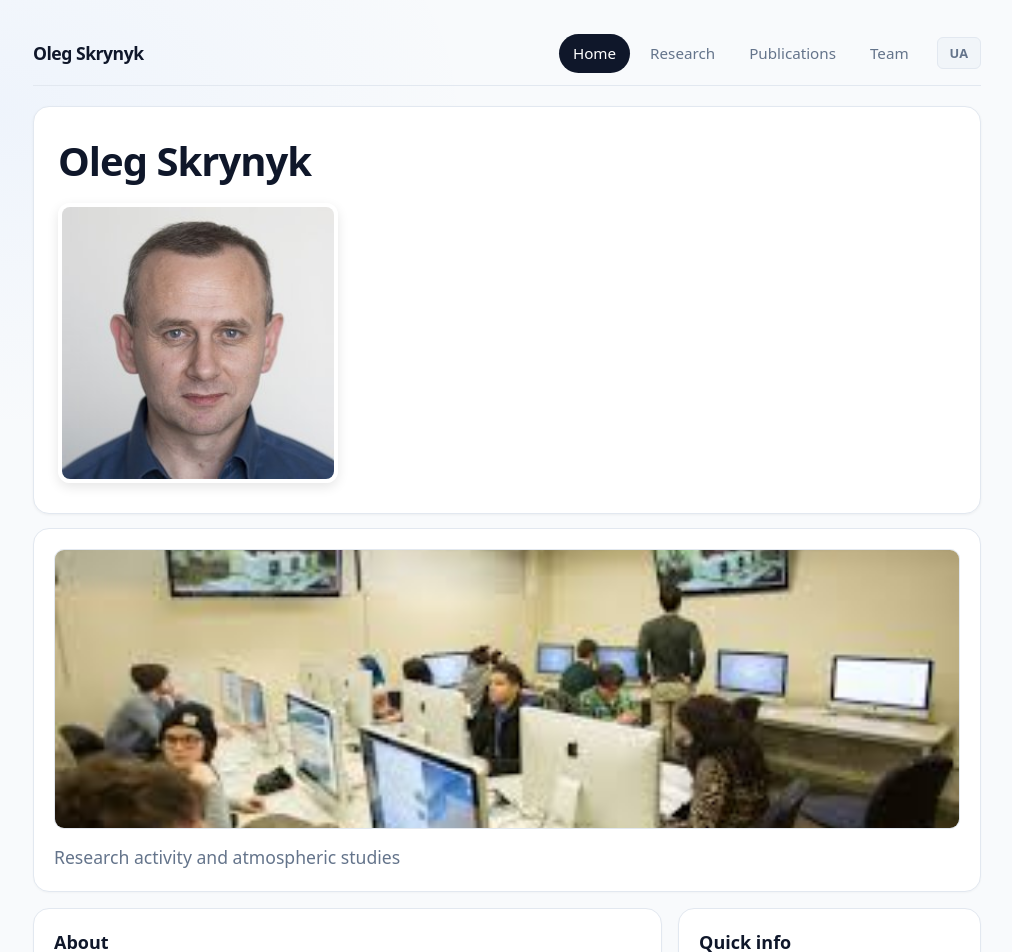
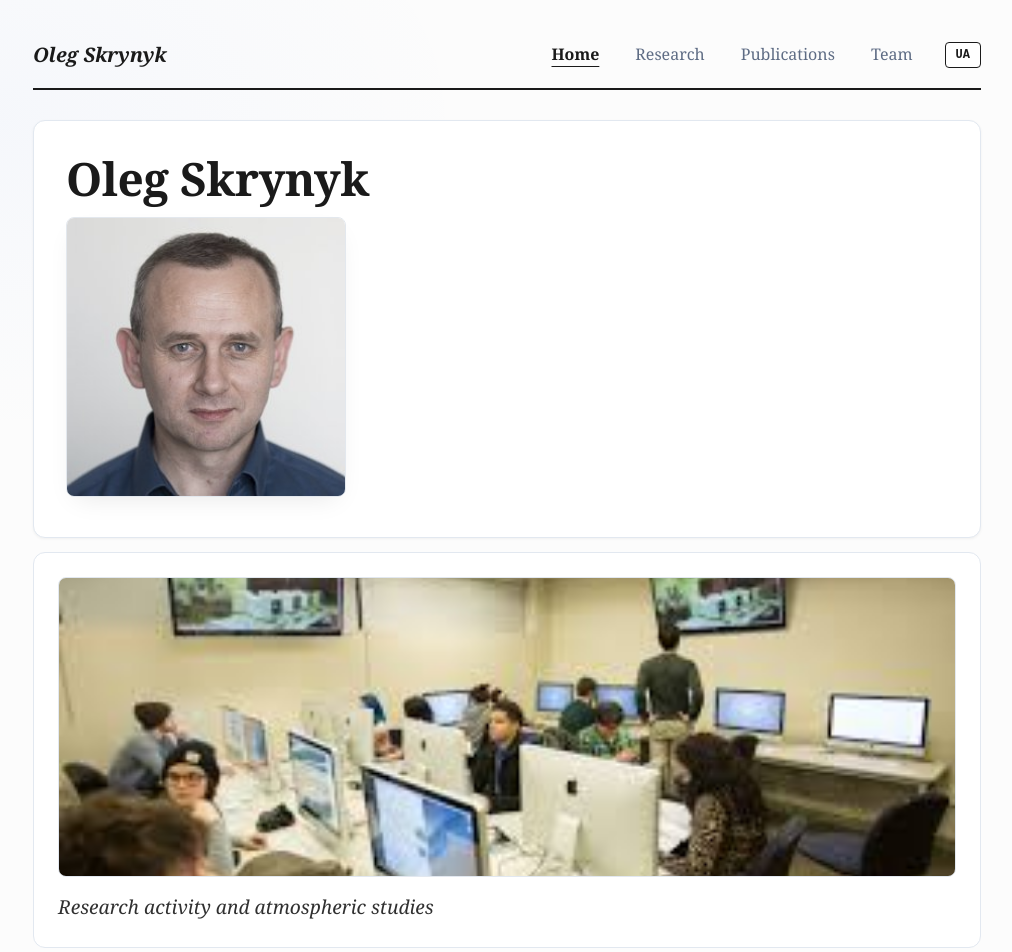
Before and after one commit to olegbach9-webdev/father-website-mvp, a React (Vite) app: page / in a window 1280 px wide. Shown: the top 952 px of the page, without its empty margins (133-1145 px from the left). Built offline with nearby package versions, Linux system fonts and the light colour scheme; no server answers.

Commit message:
ui fixes

```diff
--- a/index.html
+++ b/index.html
@@ -2,7 +2,7 @@
 <html lang="en">
   <head>
     <meta charset="UTF-8" />
-    <link rel="icon" type="image/svg+xml" href="/vite.svg" />
+    <link rel="icon" type="image/svg+xml" href="/logo1.svg" /> <!-- vite.svg -->
     <meta name="viewport" content="width=device-width, initial-scale=1.0" />
     <title>father-website-mvp</title>
   </head>
--- a/src/styles.css
+++ b/src/styles.css
@@ -1,12 +1,12 @@
 :root {
   /* Світла палітра */
-  --bg: #f8fafc;           /* Світло-сірий фон */
-  --card: #ffffff;         /* Чисто білі картки */
-  --stroke: #e2e8f0;       /* Тонкі межі */
-  --text: #0f172a;         /* Глибокий темно-синій для тексту */
-  --muted: #64748b;        /* Приглушений колір для другорядного тексту */
-  --accent: #3b82f6;       /* Акцентний синій колір */
-  --radius: 16px;
+  --bg: #fcfcfc;           /* Більш "паперовий" фон */
+  --card: #ffffff;
+  --stroke: #e2e8f0;
+  --text: #1a1a1a;         /* Майже чорний для кращого контрасту Serif */
+  --muted: #5e6c84;
+  --accent: #2563eb;       /* Насичений синій */
+  --radius: 12px;          /* Трохи менший радіус для строгішого вигляду */
   --max: 980px;
 }
 
@@ -14,13 +14,14 @@
 
 body {
   margin: 0;
-  font-family: system-ui, -apple-system, Segoe UI, Roboto, Arial;
-  /* М'який градієнт для глибини на світлому фоні */
+  /* Академічний Serif стек */
+  font-family: Georgia, "Times New Roman", Times, serif;
   background:
-    radial-gradient(600px 400px at 10% 10%, rgba(59, 130, 246, 0.05), transparent 80%),
+    radial-gradient(600px 400px at 10% 10%, rgba(37, 99, 235, 0.03), transparent 80%),
     var(--bg);
   color: var(--text);
-  line-height: 1.5;
+  line-height: 1.6;        /* Збільшений інтервал для Serif */
+  -webkit-font-smoothing: antialiased;
 }
 
 .container { max-width: var(--max); margin: 0 auto; padding: 22px 16px 60px; }
@@ -31,24 +32,32 @@ a:hover { opacity: 0.8; text-decoration: underline; }
 .nav {
   display: flex; align-items: center; justify-content: space-between; gap: 12px;
   padding: 12px 0;
-  border-bottom: 1px solid var(--stroke);
-  margin-bottom: 20px;
+  border-bottom: 2px solid var(--text); /* Строга лінія під брендом */
+  margin-bottom: 30px;
 }
-.brand { font-weight: 700; letter-spacing: -0.5px; font-size: 1.1rem; color: var(--text); }
-.links { display: flex; gap: 6px; align-items: center; }
+.brand {
+  font-weight: 700;
+  font-size: 1.25rem;
+  color: var(--text);
+  font-style: italic; /* Виглядає як підпис науковця */
+}
+.links { display: flex; gap: 4px; align-items: center; }
 
 .link {
-  padding: 8px 14px;
-  border-radius: 999px;
+  padding: 8px 16px;
+  border-radius: 4px; /* Квадратніші форми для серйозності */
   color: var(--muted);
-  font-size: 0.95rem;
+  font-size: 1rem;
   font-weight: 500;
   transition: all 0.2s;
 }
 .link:hover { color: var(--text); background: #f1f5f9; }
 .link.active {
-  background: var(--text);
-  color: #fff;
+  background: none;
+  color: var(--text);
+  font-weight: 700;
+  text-decoration: underline;
+  text-underline-offset: 6px;
 }
 
 /* Секція Hero */
@@ -57,27 +66,43 @@ a:hover { opacity: 0.8; text-decoration: underline; }
   background: var(--card);
   box-shadow: 0 1px 3px rgba(0,0,0,0.05);
   border-radius: var(--radius);
-  padding: 24px;
+  padding: 32px;
   margin-top: 10px;
 }
-h1 { margin: 0; font-size: clamp(28px, 4vw, 40px); font-weight: 800; letter-spacing: -1px; color: var(--text); }
-.sub { margin: 12px 0 0; color: var(--muted); font-size: 1.1rem; }
+h1 {
+  margin: 0;
+  font-size: clamp(30px, 5vw, 46px);
+  font-weight: 700;
+  letter-spacing: -0.5px;
+  line-height: 1.1;
+}
+.sub {
+  margin: 14px 0 0;
+  color: var(--muted);
+  font-size: 1.2rem;
+  font-style: italic; /* Традиційний стиль для анотацій */
+}
 
 /* Сітка та Картки */
-.grid { display: grid; grid-template-columns: 1.35fr .65fr; gap: 16px; margin-top: 16px; }
+.grid { display: grid; grid-template-columns: 1.35fr .65fr; gap: 20px; margin-top: 20px; }
 @media(max-width: 860px) { .grid { grid-template-columns: 1fr; } }
 
 .card {
   border: 1px solid var(--stroke);
   background: var(--card);
-  box-shadow: 0 1px 2px rgba(0,0,0,0.03);
   border-radius: var(--radius);
-  padding: 20px;
+  padding: 24px;
 }
-.card h2 { margin: 0 0 12px; font-size: 18px; font-weight: 700; }
-.card p { margin: 0; color: var(--muted); line-height: 1.6; }
+.card h2 {
+  margin: 0 0 16px;
+  font-size: 20px;
+  font-weight: 700;
+  border-left: 3px solid var(--accent);
+  padding-left: 12px;
+}
+.card p { margin: 0; color: var(--text); opacity: 0.9; }
 
-/* Key-Value ряди */
+/* Key-Value ряди (технічна інфо) */
 .kv .row {
   display: flex; justify-content: space-between; gap: 10px;
   color: var(--muted); border-top: 1px solid var(--stroke);
@@ -85,54 +110,64 @@ h1 { margin: 0; font-size: clamp(28px, 4vw, 40px); font-weight: 800; letter-spac
   font-size: 0.95rem;
 }
 .kv .row:first-child { border-top: none; padding-top: 0; margin-top: 0; }
-.kv b { color: var(--text); font-weight: 600; }
+.kv b {
+  color: var(--text);
+  font-weight: 600;
+  /* Моноширинний шрифт для "даних" */
+  font-family: ui-monospace, SFMono-Regular, Menlo, Monaco, Consolas, monospace;
+}
 
-/* Список публікацій/команди */
+/* Список елементів */
 .item {
-  border: 1px solid var(--stroke);
-  border-radius: 12px;
-  padding: 14px;
-  background: var(--card);
-  margin-bottom: 12px;
-  transition: transform 0.2s;
+  border-bottom: 1px solid var(--stroke);
+  padding: 16px 0;
+  background: transparent;
+  transition: padding-left 0.2s;
 }
-.item:hover { transform: translateY(-2px); border-color: #cbd5e1; }
-.item .meta { color: var(--muted); font-size: 13px; margin-top: 6px; }
+.item:last-child { border-bottom: none; }
+.item:hover { padding-left: 8px; }
+.item b { font-size: 1.1rem; display: block; color: var(--text); }
+.item .meta {
+  color: var(--muted);
+  font-size: 0.9rem;
+  margin-top: 8px;
+  font-family: ui-monospace, monospace; /* Виглядає як технічний мета-тег */
+}
 
 /* Зображення */
 .portrait {
   width: 100%;
   max-width: 280px;
-  border-radius: 12px;
-  border: 4px solid #fff;
-  box-shadow: 0 4px 12px rgba(0,0,0,0.1);
+  border-radius: 8px;
+  filter: grayscale(0.2); /* Легкий ефект ретро-фото */
+  border: 1px solid var(--stroke);
+  box-shadow: 0 10px 25px -10px rgba(0,0,0,0.1);
 }
 
 .heroImg {
   width: 100%;
-  height: 280px;
+  height: 300px;
   object-fit: cover;
-  border-radius: 10px;
+  border-radius: 8px;
   border: 1px solid var(--stroke);
 }
 
 /* Перемикач мов */
 .lang-btn {
-  background: #f1f5f9;
-  border: 1px solid var(--stroke);
-  padding: 6px 12px;
-  font-family: inherit;
-  font-size: 0.8rem;
+  background: white;
+  border: 1px solid var(--text);
+  padding: 5px 10px;
+  font-family: ui-monospace, monospace;
+  font-size: 0.75rem;
   font-weight: 700;
-  color: var(--muted);
+  color: var(--text);
   cursor: pointer;
-  border-radius: 6px;
+  border-radius: 4px;
   transition: all 0.2s;
   text-transform: uppercase;
-  margin-left: 8px;
+  margin-left: 12px;
 }
 .lang-btn:hover {
   background: var(--text);
-  color: #fff;
-  border-color: var(--text);
+  color: white;
 }
```
Also changed, not shown: public/logo1.svg (added).
